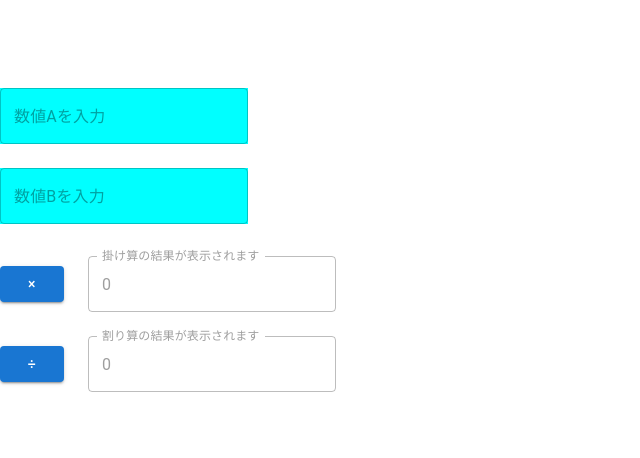
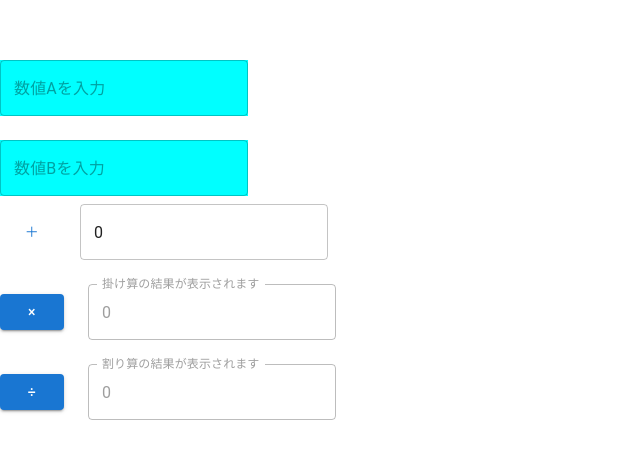
Before and after one commit to JouhouGikenGit/TypeScriptGit, a React (Vite) app in the folder Application/: page / in a window 1280 px wide. Shown: the part 168-626 px from the top of the page, without its empty margins (0-640 px from the left). Built offline with nearby package versions, Linux system fonts and the light colour scheme.

Commit message:
修正喜多見3

```diff
--- a/Application/src/App.tsx
+++ b/Application/src/App.tsx
@@ -1,6 +1,7 @@
 import React, { useState } from 'react';
 import { TextField, Button, Grid, Box } from '@mui/material';
 import CalTanabe from './tanabe.tsx';
+import { Kitami } from './kitami.tsx';
 
 function App() {
   const [inputA, setInputA] = useState<number>(0);
@@ -31,6 +32,7 @@ function App() {
           style={{ color: "#000000", backgroundColor: "#00ffff" }}
         />
       </Box>
+      <Kitami inputNum1={inputA} inputNum2={inputB} />
       <CalTanabe inputA={inputA} inputB={inputB} />
     </>
   );
--- a/Application/src/kitami.tsx
+++ b/Application/src/kitami.tsx
@@ -1,19 +1,19 @@
 import { Button, Stack, TextField } from "@mui/material"
 import { useState } from "react"
 
-type TypeAdd = {
-    inputNum1: string;
-    inputNum2: string;
+export type TypeAdd = {
+    inputNum1: number;
+    inputNum2: number;
 }
-const Kitami = (props: TypeAdd) => {
+export const Kitami = (props: TypeAdd) => {
     const [addResult, setAddResult] = useState(0);
 
     const handleClick = () => {
-        setAddResult(parseInt(props.inputNum2) + parseInt(props.inputNum1));
+        setAddResult(props.inputNum1 + props.inputNum2);
     }
     return(
         <Stack direction="row" spacing={2}>
-            <Button onClick={handleClick}>＋</Button>
+            <Button onClick={handleClick} >＋</Button>
             <TextField value={addResult} />
         </Stack>
     )
```
